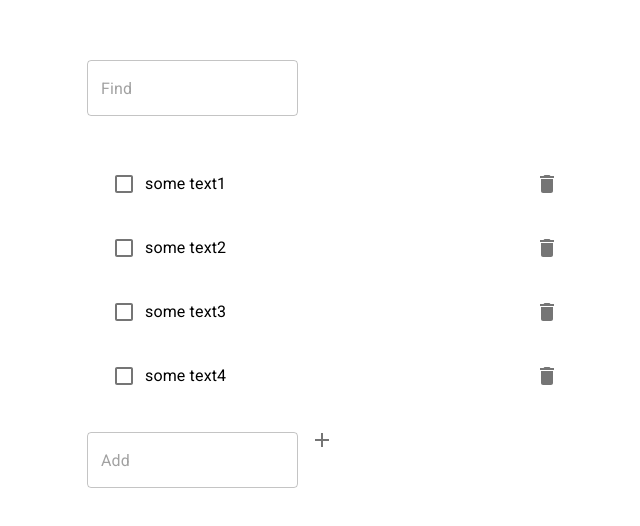
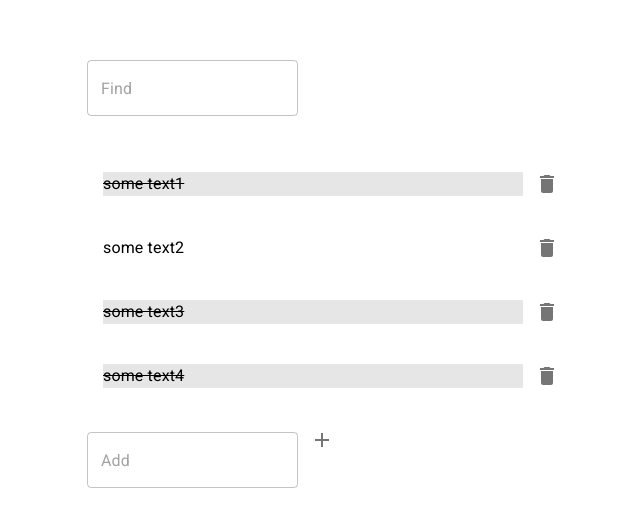
Before and after one commit to Volkovgit/todo_easy, a React (Create React App) app: page / in a window 1280 px wide. Shown: the part 116-642 px from the top of the page, without its empty margins (169-809 px from the left). Built offline with nearby package versions, Linux system fonts and the light colour scheme.

Commit message:
Щелчок по тексту делает его перечеркнутым

```diff
--- a/package.json
+++ b/package.json
@@ -9,6 +9,7 @@
     "@testing-library/jest-dom": "^5.11.9",
     "@testing-library/react": "^11.2.5",
     "@testing-library/user-event": "^12.7.3",
+    "classnames": "^2.2.6",
     "fontsource-roboto": "^4.0.0",
     "react": "^17.0.1",
     "react-dom": "^17.0.1",
--- a/src/component/Home.jsx
+++ b/src/component/Home.jsx
@@ -4,7 +4,7 @@ import Footer from "./footer/Footer";
 import style from "../app.module.css";
 import Header from "./header/Header";
 import { useSelector, useDispatch } from "react-redux";
-import { addNew, deleteItem } from "../redux/reducer/todoReducer";
+import { addNew, deleteItem, setItemDone } from "../redux/reducer/todoReducer";
 
 function Home() {
   const todoItems = useSelector(({ todoItems }) => todoItems.items);
@@ -31,7 +31,9 @@ function Home() {
     dispatch(deleteItem(id));
   };
 
-
+  const switchItemDone = (id) => {
+    dispatch(setItemDone(id));
+  };
 
   return (
     <div>
@@ -40,7 +42,11 @@ function Home() {
           <Header findBySearch={findBySearch} />
         </div>
         <div className={style.body}>
-          <Body items={data} deleteItem={deleteTodoItem} />
+          <Body
+            items={data}
+            deleteItem={deleteTodoItem}
+            getDone={switchItemDone}
+          />
         </div>
         <div className={style.footer}>
           <Footer addNewItem={addTodo} />
--- a/src/component/body/Body.jsx
+++ b/src/component/body/Body.jsx
@@ -1,26 +1,36 @@
 import React from "react";
 import List from "@material-ui/core/List";
 import ListItem from "@material-ui/core/ListItem";
-import ListItemSecondaryAction from "@material-ui/core/ListItemSecondaryAction";
 import ListItemText from "@material-ui/core/ListItemText";
 import Checkbox from "@material-ui/core/Checkbox";
 import IconButton from "@material-ui/core/IconButton";
-import DeleteIcon from '@material-ui/icons/Delete';
+import DeleteIcon from "@material-ui/icons/Delete";
+import styles from "./body.module.css";
+import classNames from 'classnames'
 
-const Body = ({ items, deleteItem }) => {
+const Body = ({ items, deleteItem,getDone }) => {
   return (
     <div>
       <List>
         {items.map((item, index) => (
-          <ListItem key={index}>
-            <Checkbox tabIndex={-1} disableRipple />
-            <ListItemText primary={item.text} />
+          <ListItem onClick={() => getDone(item.id)} key={index}>
+            {/* <Checkbox
+              tabIndex={-1}
+              disableRipple
+              onClick={() => getDone(item.id)}
+            /> */}
+            <ListItemText
+              className={!item.done ? styles.disable : ''}
+              primary={item.text}
+            />
             <IconButton
               aria-label="Delete"
               onClick={() => {
                 deleteItem(item.id);
               }}
-            ><DeleteIcon /></IconButton>
+            >
+              <DeleteIcon />
+            </IconButton>
           </ListItem>
         ))}
       </List>
--- /dev/null
+++ b/src/component/body/body.module.css
@@ -0,0 +1,4 @@
+.disable{
+  text-decoration: line-through;
+  background-color:#E6E6E6;
+}
--- a/src/component/footer/Footer.jsx
+++ b/src/component/footer/Footer.jsx
@@ -1,5 +1,4 @@
 import React from "react";
-import { useDispatch } from "react-redux";
 import { TextField } from "@material-ui/core";
 import AddIcon from "@material-ui/icons/Add";
 import IconButton from "@material-ui/core/IconButton";
--- a/src/redux/reducer/todoReducer.js
+++ b/src/redux/reducer/todoReducer.js
@@ -1,10 +1,10 @@
 const ADD_NEW = "ADD NEW";
 const DELETE_ITEM = "DELETE_ITEM";
-const FIND_ITEMS = "FIND_ITEMS";
+const SWITCH_DONE = "SWITCH_DONE"
 const initialState = {
   items: [
     { id: 0, text: "some text1", date: "228", done: false },
-    { id: 1, text: "some text2", date: "1337", done: false },
+    { id: 1, text: "some text2", date: "1337", done: true },
     { id: 2, text: "some text3", date: "1488", done: false },
     { id: 3, text: "some text4", date: "4:20", done: false },
   ],
@@ -31,20 +31,17 @@ export const todoReducer = (state = initialState, action) => {
     case DELETE_ITEM: {
       return {
         ...state,
-        items: state.items.filter((item) => item.id != action.placeholder),
+        items: state.items.filter((item) => item.id !== action.placeholder),
       };
     }
-    case FIND_ITEMS: {
-      debugger;
-      if (action.placeholder != "") {
-        return {
-          ...state,
-          items: state.items.filter((item) =>
-            item.text.includes(action.placeholder)
-          ),
-        };
+    case SWITCH_DONE:{
+      return{
+        ...state,
+        items: state.items.map((item)=>{
+          if(item.id === action.placeholder) return {...item,done:!item.done}
+          return item
+        })
       }
-      return state;
     }
     default:
       return state;
@@ -61,9 +58,10 @@ export const deleteItem = (id) => ({
   placeholder: id,
 });
 
-export const filterItem = (text) => ({
-  type: FIND_ITEMS,
-  placeholder: text,
-});
+export const setItemDone = (id)=>({
+  type:SWITCH_DONE,
+  placeholder: id
+})
+
 
 export default todoReducer;
```
Also changed, not shown: 1 other file (tests, documents, lock files or other folders).
